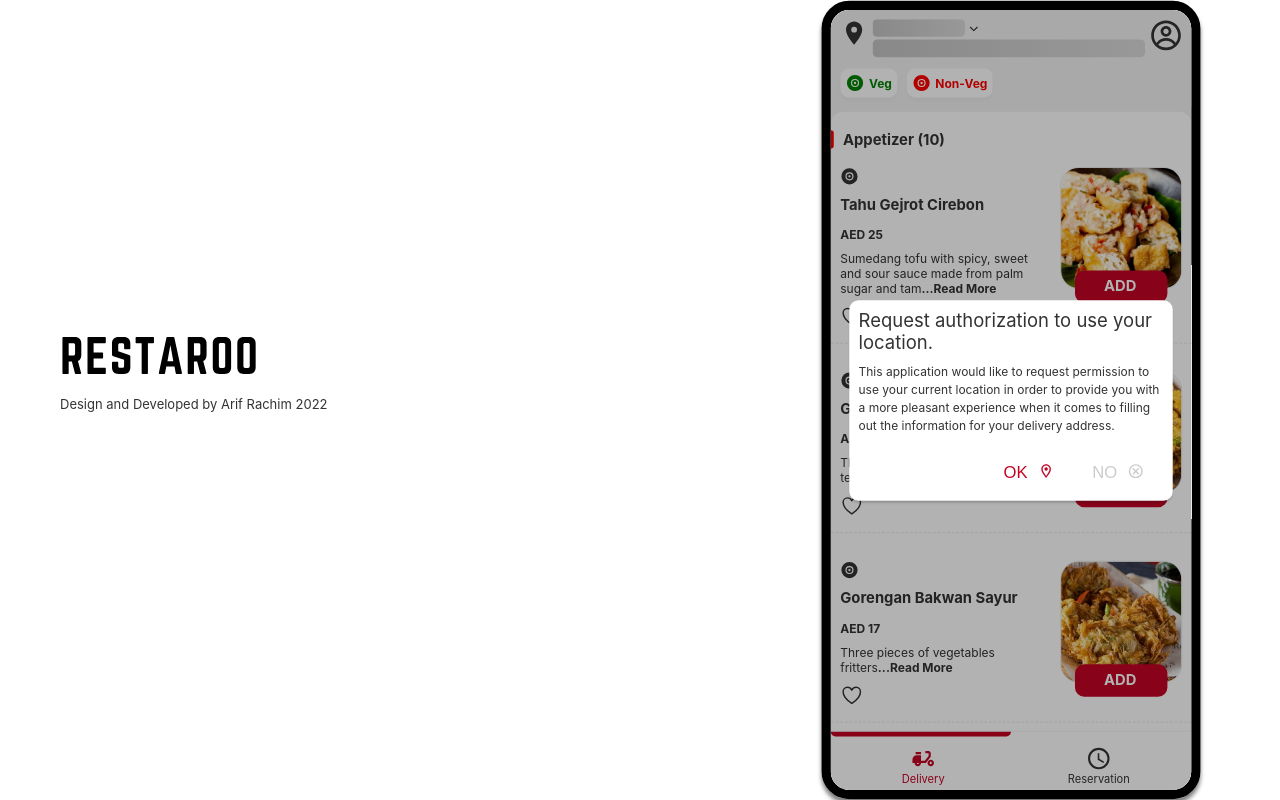
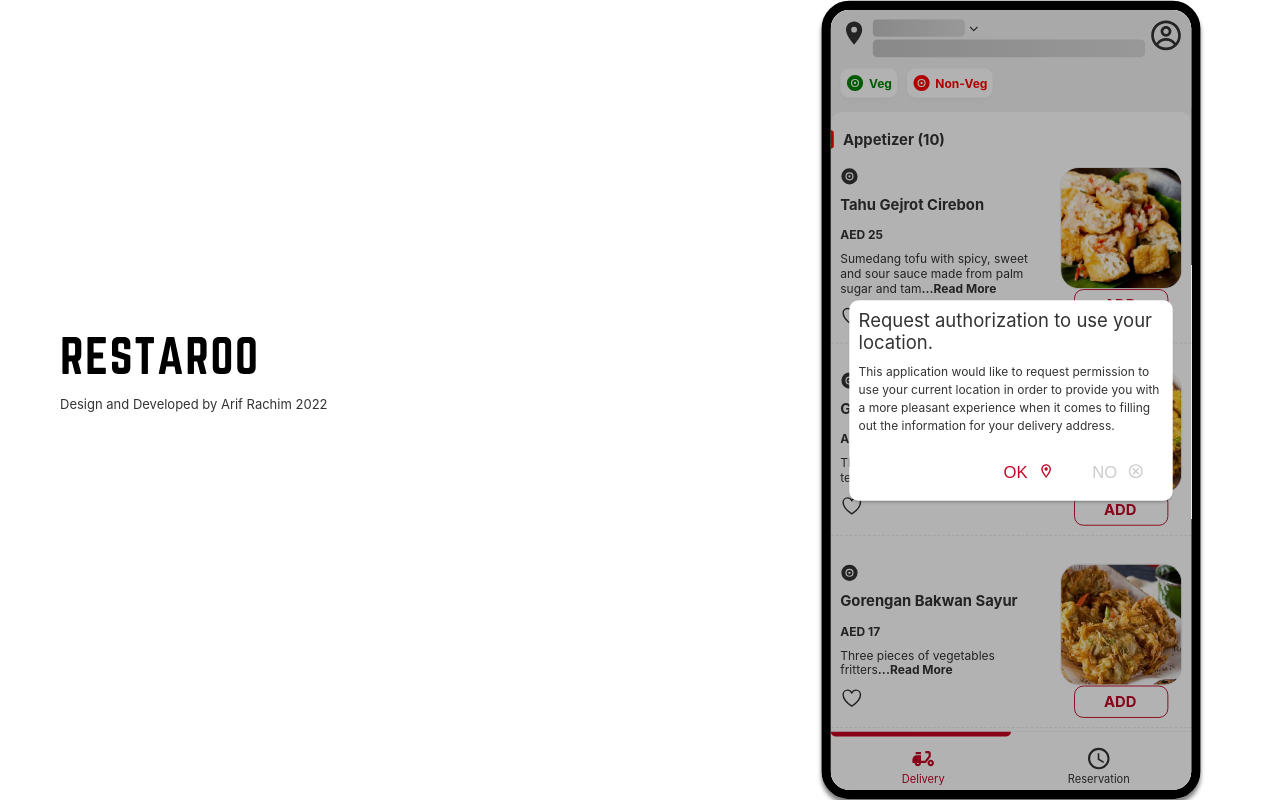
Before and after one commit to arif-rachim/restaroo, a React (Create React App) app: page / in a window 1280 px wide. Both pictures are taken after a click on the button "To know more, please click here". Built offline with nearby package versions, Linux system fonts and the light colour scheme.

Commit message:
Improving order details

```diff
--- a/src/components/page-components/AddToCartButton.tsx
+++ b/src/components/page-components/AddToCartButton.tsx
@@ -7,7 +7,7 @@
 import {Product, ProductConfig, ProductConfigOption} from "../../model/Product";
 import produce from "immer";
 import {CartItem} from "../../routes/DeliveryPage";
-import {useAppContext} from "../useAppContext";
+import {FactoryFunction, useAppContext} from "../useAppContext";
 import {useCallback} from "react";
 import {SlideDetail} from "../../routes/SlideDetail";
 import {Card, CardTitle} from "./Card";
@@ -17,17 +17,16 @@
 import {MdCheckBox, MdCheckBoxOutlineBlank} from "react-icons/md";
 import {Value} from "./Value";
 
-export function AddRemoveItemButton(props: (ValueOnChangeProperties<number> & { mustOpenDetail?: boolean })) {
-    const {value, onChange, mustOpenDetail} = props;
+export function AddRemoveItemButton(props: (ValueOnChangeProperties<number> & { mustOpenDetail?: boolean, size?: 'small' | 'normal' })) {
+    const {value, onChange, mustOpenDetail, size} = props;
     invariant(onChange);
     const hasValue = value > 0;
+    const isSmall = size === 'small';
     return <div style={{
         width: '100%',
         display: 'flex',
         flexDirection: 'column',
         alignItems: 'center',
-
-        marginTop: -20,
         zIndex: 0,
         boxSizing: 'border-box'
     }} onClick={(event) => {
@@ -39,18 +38,22 @@
         <div style={{
             display: 'flex',
             flexDirection: 'row',
-            width: 100,
-            height: 35,
-            backgroundColor: red,
-            color: white,
-            borderRadius: 10,
+            width: isSmall ? 80 : 100,
+            backgroundColor: hasValue ?  red : white,
+            color: hasValue ?  white : red,
+            borderRadius: isSmall ? 5 : 10,
+            border: `1px solid ${red}`,
             alignItems: 'center'
         }}>
             <div style={{display: 'flex', width: '100%', height: '100%', position: "relative"}}>
 
                 <motion.div style={{width: '50%', padding: 5}} whileTap={{scale: 0.9}} onClick={(event) => {
-                    if (!mustOpenDetail) {
+                    if (!mustOpenDetail && value > 1) {
                         onChange(hasValue ? value - 1 : 1);
+                    } else if(!mustOpenDetail && value === 1){
+                        event.preventDefault();
+                        event.stopPropagation();
+                        onChange(-1);
                     } else if (mustOpenDetail && hasValue) {
                         event.preventDefault();
                         event.stopPropagation();
@@ -58,7 +61,7 @@
                     }
 
                 }} animate={{opacity: hasValue ? 1 : 0}}>
-                    <IoMdRemove fontSize={20}/>
+                    <IoMdRemove fontSize={isSmall ? 14 : 20}/>
                 </motion.div>
 
                 <div style={{
@@ -67,11 +70,10 @@
                     lineHeight: 1,
                     textAlign: 'center',
                     fontWeight: 'bold',
-                    width: 50,
-                    left: 24,
-                    top: 8
+                    width: isSmall ? 30 : 50,
+                    left: isSmall ? 27 : 24,
+                    top: isSmall ? 5 : 8
                 }} onClick={() => {
-
                     if (mustOpenDetail) {
                         return;
                     }
@@ -86,23 +88,23 @@
                                 if (!mustOpenDetail) {
                                     onChange(hasValue ? value + 1 : 1);
                                 }
-
                             }} animate={{opacity: hasValue ? 1 : 0}}>
-                    <IoMdAdd fontSize={20}/>
+                    <IoMdAdd fontSize={isSmall ? 14 : 20}/>
                 </motion.div>
-
             </div>
         </div>
-        {mustOpenDetail && <div style={{fontSize: 10, color: 'rgba(0,0,0,0.8)', marginTop: 5}}>{'customizable'}</div>}
+        {!isSmall && mustOpenDetail && <div style={{
+            fontSize: 10,
+            color: 'rgba(0,0,0,0.8)',
+            display: 'flex',
+            marginTop: 5,
+            flexDirection: 'column'
+        }}>{'customizable'}</div>}
     </div>;
 }
 
-export function AddToCartButton(props: { shoppingCart: Store<CartItem[]>, product: Product }) {
-    const {shoppingCart, product} = props;
-    const isCustomizable = product.config.length > 0
-    const {showSlidePanel} = useAppContext();
-
-    return <div onClick={async () => {
+export function openDetailPage<T>(showSlidePanel: <T>(factoryFunction: FactoryFunction<T>) => Promise<T>, product: Product, shoppingCart: Store<CartItem[]>) {
+    return async () => {
         const result = await showSlidePanel(closePanel => {
             return <ProductDetail product={product} closePanel={closePanel} total={1}/>
         });
@@ -111,12 +113,20 @@
         }
         const cartItem = (result as { product: Product, total: number, totalPrice: number, options: ProductConfigOption[] });
         shoppingCart.setState(items => [...items, cartItem]);
-    }}><StoreValue store={shoppingCart}
+    };
+}
+
+export function AddToCartButton(props: { shoppingCart: Store<CartItem[]>, product: Product, size?: 'small' | 'normal' }) {
+    const {shoppingCart, product, size} = props;
+    const isCustomizable = product.config.length > 0
+    const {showSlidePanel} = useAppContext();
+    return <div onClick={openDetailPage(showSlidePanel, product, shoppingCart)}>
+        <StoreValue store={shoppingCart}
                     selector={s => (s.filter(t => t.product.id === product.id)?.reduce((total, item) => total + item.total, 0) ?? 0)}
                     property={'value'}>
+            <AddRemoveItemButton size={size} onChange={(value) => {
 
-        <AddRemoveItemButton onChange={(value) => {
-            if (isCustomizable) {
+                if(isCustomizable){
                     if (value === -1) {
                         shoppingCart.setState(produce(s => {
                             const currentIndex = s.findIndex(s => s.product.id === product.id);
@@ -127,6 +137,17 @@
                     }
                     return;
                 }
+
+                if (value === -1) {
+                    shoppingCart.setState(produce(s => {
+                        const currentIndex = s.findIndex(s => s.product.id === product.id);
+                        if (currentIndex >= 0) {
+                            s.splice(currentIndex, 1)
+                        }
+                    }));
+                    return;
+                }
+
                 shoppingCart.setState(produce(s => {
                     const currentIndex = s.findIndex(s => s.product.id === product.id);
                     if (currentIndex >= 0) {
--- a/src/routes/DeliveryPage.tsx
+++ b/src/routes/DeliveryPage.tsx
@@ -23,7 +23,7 @@
 import {Image} from "../components/page-components/Image";
 import {SlideDetail} from "./SlideDetail";
 import {Button} from "../components/page-components/Button";
-import {AddRemoveItemButton, AddToCartButton} from "../components/page-components/AddToCartButton";
+import {AddRemoveItemButton, AddToCartButton, openDetailPage} from "../components/page-components/AddToCartButton";
 import {Value} from "../components/page-components/Value";
 
 function AddressHeader(props: { address?: Address }) {
@@ -161,7 +161,7 @@
                         padding: 10,
                         marginBottom: 20,
                         borderBottom: `1px dashed rgba(0,0,0,${isLastIndex ? '0' : '0.1'})`
-                    }} >
+                    }} onClick={openDetailPage(showSlidePanel, product, shoppingCart)}>
                         <div style={{display: 'flex', flexDirection: 'column'}}>
                             <div style={{fontSize: 20, marginBottom: 5}}><IoDisc/></div>
                             <div style={{fontSize: 16, fontWeight: 'bold', marginBottom: 15}}>{product.name}</div>
--- a/src/routes/OrderDetailPage.tsx
+++ b/src/routes/OrderDetailPage.tsx
@@ -26,7 +26,7 @@
                 <div style={{display:'flex',flexDirection:'column'}}>
                 {
                     cartItems.map((cart, index) => {
-                        return <div key={index} style={{display: 'flex',padding:'5px 10px'}}>
+                        return <div key={index} style={{display: 'flex',padding:'5px 10px',marginBottom:15,justifyContent:'center'}}>
                             <div>
                                 <IoDisc style={{fontSize:16}}/>
                             </div>
@@ -35,10 +35,10 @@
                                 <div style={{fontWeight:'bold'}}>{cart.product.currency} {cart.product.price}</div>
                             </div>
                             <div style={{display:'flex',flexDirection:'column'}}>
-                                <div>{cart.total}
-                                    <AddToCartButton shoppingCart={shoppingCart} product={cart.product} />
+                                <div >
+                                    <AddToCartButton shoppingCart={shoppingCart} product={cart.product} size={'small'} />
                                 </div>
-                                <div style={{fontWeight:'bold'}}>{cart.product.currency} {cart.totalPrice}</div>
+                                <div style={{fontWeight:'bold',textAlign:'right',fontSize:14,marginTop:5}}>{cart.product.currency} {cart.totalPrice}</div>
                             </div>
                         </div>
                     })
```
Lines whose indentation alone changed are shown as unchanged.
